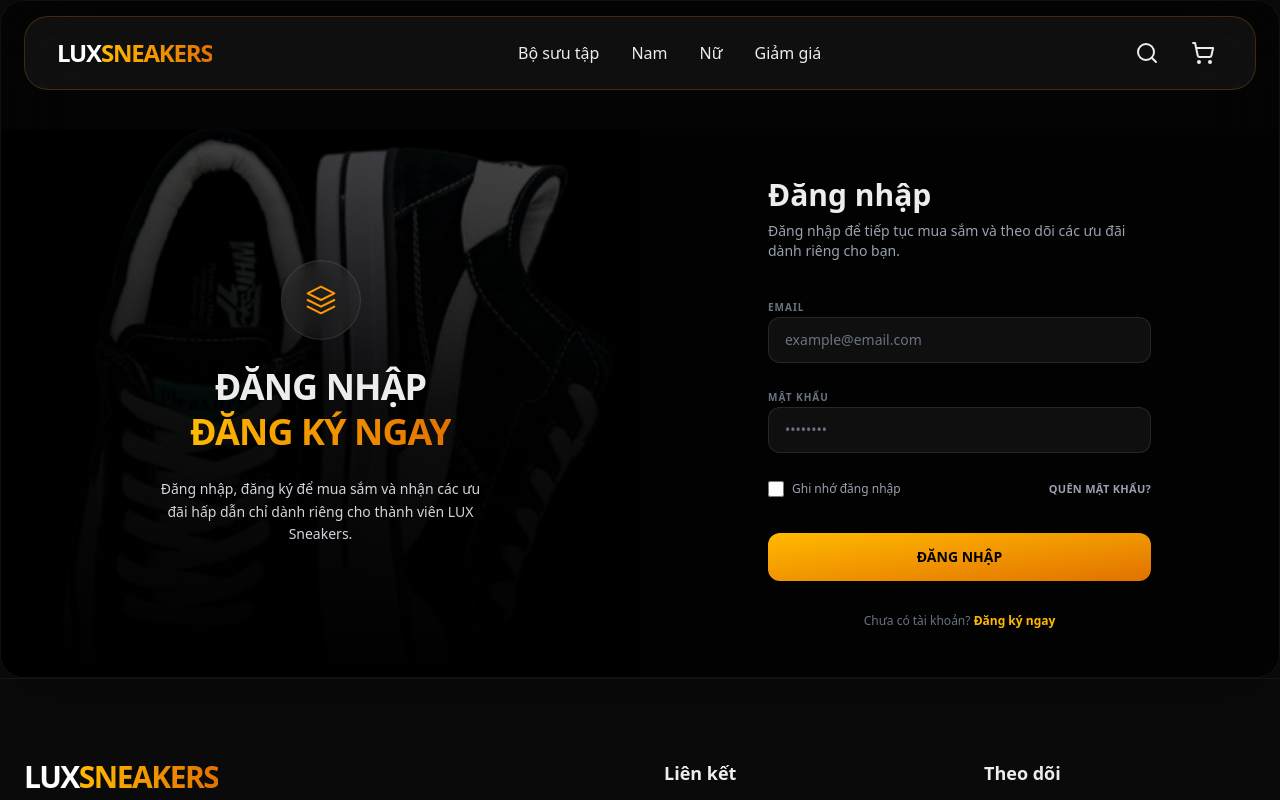
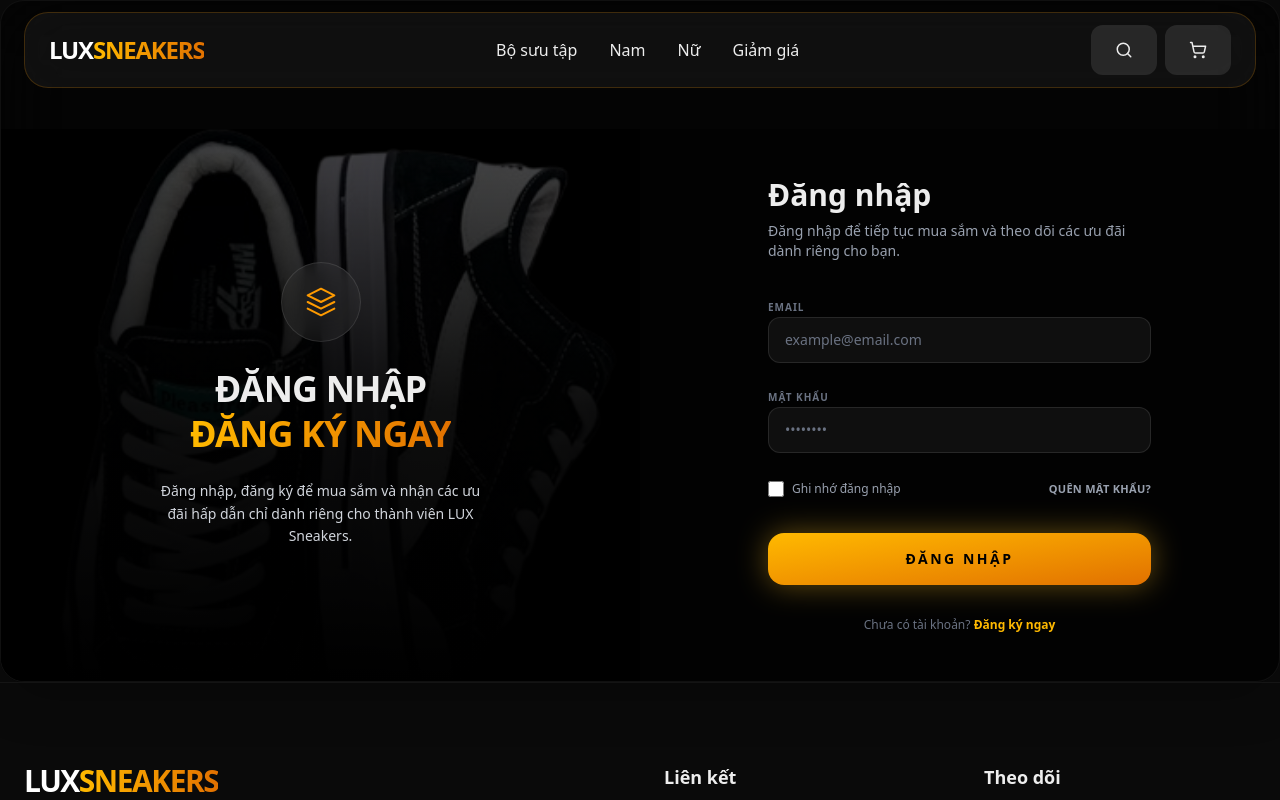
Before and after one commit to xirothedev/wds-shop-store-fullstack, a Next.js app in the folder apps/web/: page /auth/login in a window 1280 px wide. Shown: the top 800 px of the page. Built offline with nearby package versions, Linux system fonts and the light colour scheme.

Commit message:
feat(web): add Button component and integrate it across various components; update dependencies for clsx and tailwind-merge

```diff
--- a/apps/web/package.json
+++ b/apps/web/package.json
@@ -13,10 +13,12 @@
     "format:check": "prettier --check \"**/*.{ts,tsx,js,jsx,json,css,md}\""
   },
   "dependencies": {
+    "clsx": "^2.1.1",
     "lucide-react": "^0.562.0",
     "next": "16.1.1",
     "react": "19.2.3",
-    "react-dom": "19.2.3"
+    "react-dom": "19.2.3",
+    "tailwind-merge": "^3.4.0"
   },
   "devDependencies": {
     "@eslint/js": "^9.18.0",
--- /dev/null
+++ b/apps/web/src/components/lux/Button.tsx
@@ -0,0 +1,123 @@
+import type React from 'react';
+import { forwardRef } from 'react';
+
+type ButtonVariant =
+  | 'primary'
+  | 'secondary'
+  | 'outline'
+  | 'ghost'
+  | 'icon'
+  | 'size'
+  | 'tab';
+
+type ButtonSize = 'sm' | 'md' | 'lg';
+
+type ButtonState = 'default' | 'active' | 'disabled';
+
+type ButtonProps = React.ButtonHTMLAttributes<HTMLButtonElement> & {
+  variant?: ButtonVariant;
+  size?: ButtonSize;
+  state?: ButtonState;
+  children: React.ReactNode;
+};
+
+const variantStyles: Record<ButtonVariant, Record<ButtonState, string>> = {
+  primary: {
+    default:
+      'rounded-2xl bg-linear-to-br from-amber-400 to-amber-600 px-6 py-4 text-sm font-bold tracking-[0.18em] text-black uppercase shadow-[0_0_30px_rgba(251,191,36,0.4)] transition-transform hover:-translate-y-0.5 hover:shadow-[0_0_40px_rgba(251,191,36,0.6)]',
+    active:
+      'rounded-2xl bg-linear-to-br from-amber-400 to-amber-600 px-6 py-4 text-sm font-bold tracking-[0.18em] text-black uppercase shadow-[0_0_30px_rgba(251,191,36,0.4)]',
+    disabled:
+      'cursor-not-allowed rounded-2xl bg-gray-500/50 px-6 py-4 text-sm font-bold tracking-[0.18em] text-gray-400 uppercase opacity-50',
+  },
+  secondary: {
+    default:
+      'rounded-2xl border border-white/10 bg-white/5 px-6 py-4 text-sm font-semibold tracking-[0.18em] text-white uppercase transition-all hover:bg-white/10',
+    active:
+      'rounded-2xl border border-white/10 bg-white/10 px-6 py-4 text-sm font-semibold tracking-[0.18em] text-white uppercase',
+    disabled:
+      'cursor-not-allowed rounded-2xl border border-white/5 bg-white/5 px-6 py-4 text-sm font-semibold tracking-[0.18em] text-gray-500 uppercase opacity-50',
+  },
+  outline: {
+    default:
+      'rounded-xl border border-white/20 px-8 py-4 font-bold transition-all hover:bg-white/10',
+    active: 'rounded-xl border border-white/20 bg-white/10 px-8 py-4 font-bold',
+    disabled:
+      'cursor-not-allowed rounded-xl border border-white/10 px-8 py-4 font-bold text-gray-500 opacity-50',
+  },
+  ghost: {
+    default:
+      'rounded-xl bg-white/10 p-3 transition-all hover:bg-amber-500 hover:text-black',
+    active: 'rounded-xl bg-amber-500 p-3 text-black',
+    disabled:
+      'cursor-not-allowed rounded-xl bg-white/5 p-3 text-gray-500 opacity-50',
+  },
+  icon: {
+    default:
+      'h-7 w-7 rounded-full border border-white/15 text-lg leading-none text-gray-200 transition-all hover:border-amber-500 hover:text-amber-400',
+    active:
+      'h-7 w-7 rounded-full border border-amber-500 bg-amber-500/20 text-amber-400',
+    disabled:
+      'cursor-not-allowed h-7 w-7 rounded-full border border-white/5 text-gray-500',
+  },
+  size: {
+    default:
+      'rounded-xl border border-white/10 bg-black/40 px-3 py-2 text-xs font-semibold text-gray-100 transition-all hover:border-amber-500/60',
+    active:
+      'rounded-xl border border-amber-500 bg-amber-500/20 px-3 py-2 text-xs font-semibold text-amber-300 shadow-[0_0_20px_rgba(251,191,36,0.35)]',
+    disabled:
+      'cursor-not-allowed rounded-xl border border-white/5 bg-black/30 px-3 py-2 text-xs font-semibold text-gray-500 line-through',
+  },
+  tab: {
+    default:
+      'flex-1 rounded-xl px-4 py-2 font-semibold text-gray-300 transition-all hover:bg-white/5',
+    active:
+      'flex-1 rounded-xl bg-white px-4 py-2 font-semibold text-black shadow-[0_0_20px_rgba(255,255,255,0.2)]',
+    disabled:
+      'cursor-not-allowed flex-1 rounded-xl px-4 py-2 font-semibold text-gray-500 opacity-50',
+  },
+};
+
+const sizeStyles: Record<ButtonSize, string> = {
+  sm: 'px-3 py-1.5 text-xs',
+  md: 'px-6 py-4 text-sm',
+  lg: 'px-8 py-4 text-base',
+};
+
+export const Button = forwardRef<HTMLButtonElement, ButtonProps>(
+  (
+    {
+      variant = 'primary',
+      size = 'md',
+      state = 'default',
+      className,
+      disabled,
+      children,
+      ...props
+    },
+    ref
+  ) => {
+    const finalState: ButtonState = disabled ? 'disabled' : state;
+    const isDisabled = disabled || finalState === 'disabled';
+
+    const baseClasses = variantStyles[variant][finalState];
+    const sizeClasses = variant !== 'icon' ? sizeStyles[size] : '';
+    const combinedClasses = [baseClasses, sizeClasses, className]
+      .filter(Boolean)
+      .join(' ');
+
+    return (
+      <button
+        ref={ref}
+        type={props.type || 'button'}
+        disabled={isDisabled}
+        className={combinedClasses}
+        {...props}
+      >
+        {children}
+      </button>
+    );
+  }
+);
+
+Button.displayName = 'Button';
--- a/apps/web/src/components/lux/HeroSection.tsx
+++ b/apps/web/src/components/lux/HeroSection.tsx
@@ -1,4 +1,6 @@
 import type React from 'react';
+
+import { Button } from './Button';
 
 type HeroSectionProps = {
   badge: string;
@@ -25,13 +27,13 @@ export function HeroSection({
       </h1>
       <p className="max-w-md text-lg text-gray-400">{description}</p>
       <div className="flex space-x-4">
-        <button className="rounded-xl bg-linear-to-br from-amber-400 to-amber-600 px-8 py-4 font-bold text-black transition-all hover:shadow-[0_0_30px_rgba(251,191,36,0.4)]">
+        <Button variant="primary" size="lg">
           {primaryCtaLabel}
-        </button>
+        </Button>
         {secondaryCtaLabel ? (
-          <button className="rounded-xl border border-white/20 px-8 py-4 font-bold transition-all hover:bg-white/10">
+          <Button variant="outline" size="lg">
             {secondaryCtaLabel}
-          </button>
+          </Button>
         ) : null}
       </div>
     </div>
--- a/apps/web/src/components/lux/LuxNavbar.tsx
+++ b/apps/web/src/components/lux/LuxNavbar.tsx
@@ -1,5 +1,6 @@
 import Link from 'next/link';
 
+import { Button } from './Button';
 import { type NavLink } from './types';
 
 type LuxNavbarProps = {
@@ -9,8 +10,8 @@ type LuxNavbarProps = {
 
 export function LuxNavbar({ links, cartCount = 0 }: LuxNavbarProps) {
   return (
-    <nav className="fixed top-0 z-50 w-full px-6 py-4">
-      <div className="mx-auto flex max-w-7xl items-center justify-between rounded-3xl border border-amber-500/20 bg-white/5 px-8 py-4 backdrop-blur-xl">
+    <nav className="fixed top-0 z-50 w-full px-6 py-3">
+      <div className="mx-auto flex max-w-7xl items-center justify-between rounded-3xl border border-amber-500/20 bg-white/5 px-6 py-3 backdrop-blur-xl">
         <Link
           href="/"
           className="text-2xl font-extrabold tracking-tighter outline-none"
@@ -34,14 +35,14 @@ export function LuxNavbar({ links, cartCount = 0 }: LuxNavbarProps) {
           ))}
         </div>
 
-        <div className="flex items-center space-x-4">
-          <button className="rounded-full p-2 transition-all hover:bg-white/10">
+        <div className="flex items-center space-x-2">
+          <Button variant="ghost" className="relative p-1.5">
             <span className="sr-only">Tìm kiếm</span>
             {/* Lucide search icon simplified to SVG path for now */}
             <svg
               xmlns="http://www.w3.org/2000/svg"
-              width="24"
-              height="24"
+              width="18"
+              height="18"
               viewBox="0 0 24 24"
               fill="none"
               stroke="currentColor"
@@ -52,13 +53,13 @@ export function LuxNavbar({ links, cartCount = 0 }: LuxNavbarProps) {
               <circle cx="11" cy="11" r="8" />
               <path d="m21 21-4.3-4.3" />
             </svg>
-          </button>
-          <button className="relative rounded-full p-2 transition-all hover:bg-white/10">
+          </Button>
+          <Button variant="ghost" className="relative p-1.5">
             <span className="sr-only">Giỏ hàng</span>
             <svg
               xmlns="http://www.w3.org/2000/svg"
-              width="24"
-              height="24"
+              width="18"
+              height="18"
               viewBox="0 0 24 24"
               fill="none"
               stroke="currentColor"
@@ -71,11 +72,11 @@ export function LuxNavbar({ links, cartCount = 0 }: LuxNavbarProps) {
               <path d="M2.05 2.05h2l2.66 12.42a2 2 0 0 0 2 1.58h9.78a2 2 0 0 0 1.95-1.57l1.65-7.43H5.12" />
             </svg>
             {cartCount > 0 ? (
-              <span className="absolute top-0 right-0 rounded-full bg-amber-500 px-1.5 text-[10px] font-bold text-black">
+              <span className="absolute -top-0.5 -right-0.5 rounded-full bg-amber-500 px-1 text-[9px] leading-none font-bold text-black">
                 {cartCount}
               </span>
             ) : null}
-          </button>
+          </Button>
         </div>
       </div>
     </nav>
--- a/apps/web/src/components/lux/ProductCard.tsx
+++ b/apps/web/src/components/lux/ProductCard.tsx
@@ -1,5 +1,6 @@
 import type React from 'react';
 
+import { Button } from './Button';
 import type { ProductCardProps } from './types';
 
 export function ProductCard({
@@ -39,7 +40,7 @@ export function ProductCard({
       ) : null}
       <div className="flex items-center justify-between">
         <span className="text-2xl font-bold text-amber-500">{priceLabel}</span>
-        <button className="rounded-xl bg-white/10 p-3 transition-all hover:bg-amber-500 hover:text-black">
+        <Button variant="ghost">
           <span className="sr-only">Thêm vào giỏ</span>
           <svg
             xmlns="http://www.w3.org/2000/svg"
@@ -55,7 +56,7 @@ export function ProductCard({
             <path d="M5 12h14" />
             <path d="M12 5v14" />
           </svg>
-        </button>
+        </Button>
       </div>
     </div>
   );
--- a/apps/web/src/components/lux/auth/AuthLoginForm.tsx
+++ b/apps/web/src/components/lux/auth/AuthLoginForm.tsx
@@ -2,6 +2,8 @@
 
 import Link from 'next/link';
 import type { FormEvent } from 'react';
+
+import { Button } from '../Button';
 
 export function AuthLoginForm() {
   const handleSubmit = (event: FormEvent<HTMLFormElement>) => {
@@ -66,13 +68,14 @@ export function AuthLoginForm() {
           </Link>
         </div>
 
-        <button
+        <Button
           type="submit"
-          className="mt-4 w-full transform rounded-xl bg-linear-to-br from-amber-400 to-amber-600 py-3.5 text-sm font-bold text-black shadow-lg transition-all hover:-translate-y-0.5 hover:shadow-[0_0_20px_rgba(251,191,36,0.3)]"
+          variant="primary"
+          className="mt-4 w-full"
           data-lux-hover
         >
           ĐĂNG NHẬP
-        </button>
+        </Button>
       </form>
 
       <div className="mt-8 text-center text-xs text-gray-500">
--- a/apps/web/src/components/lux/auth/AuthRegisterForm.tsx
+++ b/apps/web/src/components/lux/auth/AuthRegisterForm.tsx
@@ -2,6 +2,8 @@
 
 import Link from 'next/link';
 import type { FormEvent } from 'react';
+
+import { Button } from '../Button';
 
 export function AuthRegisterForm() {
   const handleSubmit = (event: FormEvent<HTMLFormElement>) => {
@@ -105,13 +107,14 @@ export function AuthRegisterForm() {
           </Link>
         </div>
 
-        <button
+        <Button
           type="submit"
-          className="mt-4 w-full transform rounded-xl bg-linear-to-br from-amber-400 to-amber-600 py-3.5 text-sm font-bold text-black shadow-lg transition-all hover:-translate-y-0.5 hover:shadow-[0_0_20px_rgba(251,191,36,0.3)]"
+          variant="primary"
+          className="mt-4 w-full"
           data-lux-hover
         >
           ĐĂNG KÝ NGAY
-        </button>
+        </Button>
       </form>
 
       <div className="mt-8 text-center text-xs text-gray-500">
--- /dev/null
+++ b/apps/web/src/lib/utils.ts
@@ -0,0 +1,6 @@
+import { type ClassValue, clsx } from 'clsx';
+import { twMerge } from 'tailwind-merge';
+
+export function cn(...inputs: ClassValue[]) {
+  return twMerge(clsx(inputs));
+}
```
Also changed, not shown: apps/web/src/components/lux/ProductSliderSection.tsx (+9 -8 lines), apps/web/src/components/lux/product/ProductDetailsTabs.tsx (+6 -8 lines), apps/web/src/components/lux/product/ProductInfoPanel.tsx (+13 -27 lines), apps/web/src/components/lux/product/ProductVariants.tsx (+6 -10 lines), 1 other file (tests, documents, lock files or other folders).
